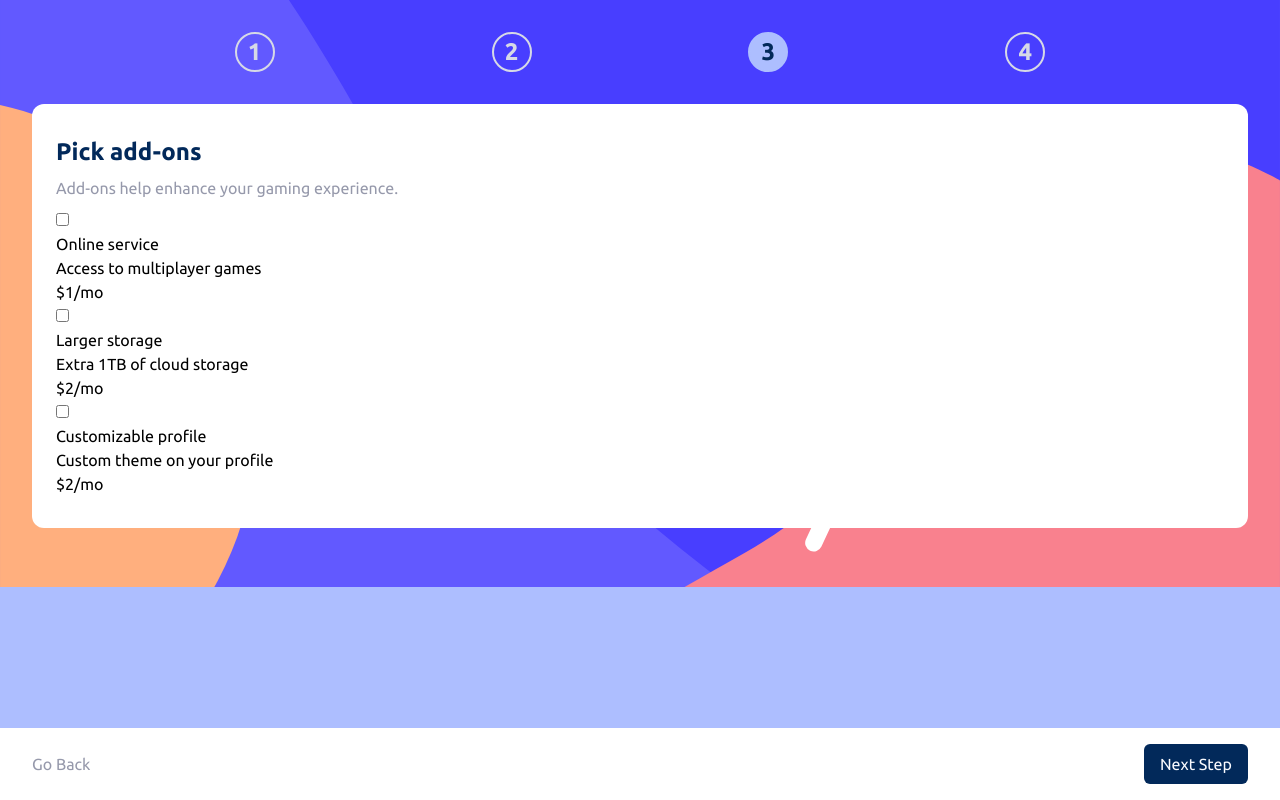
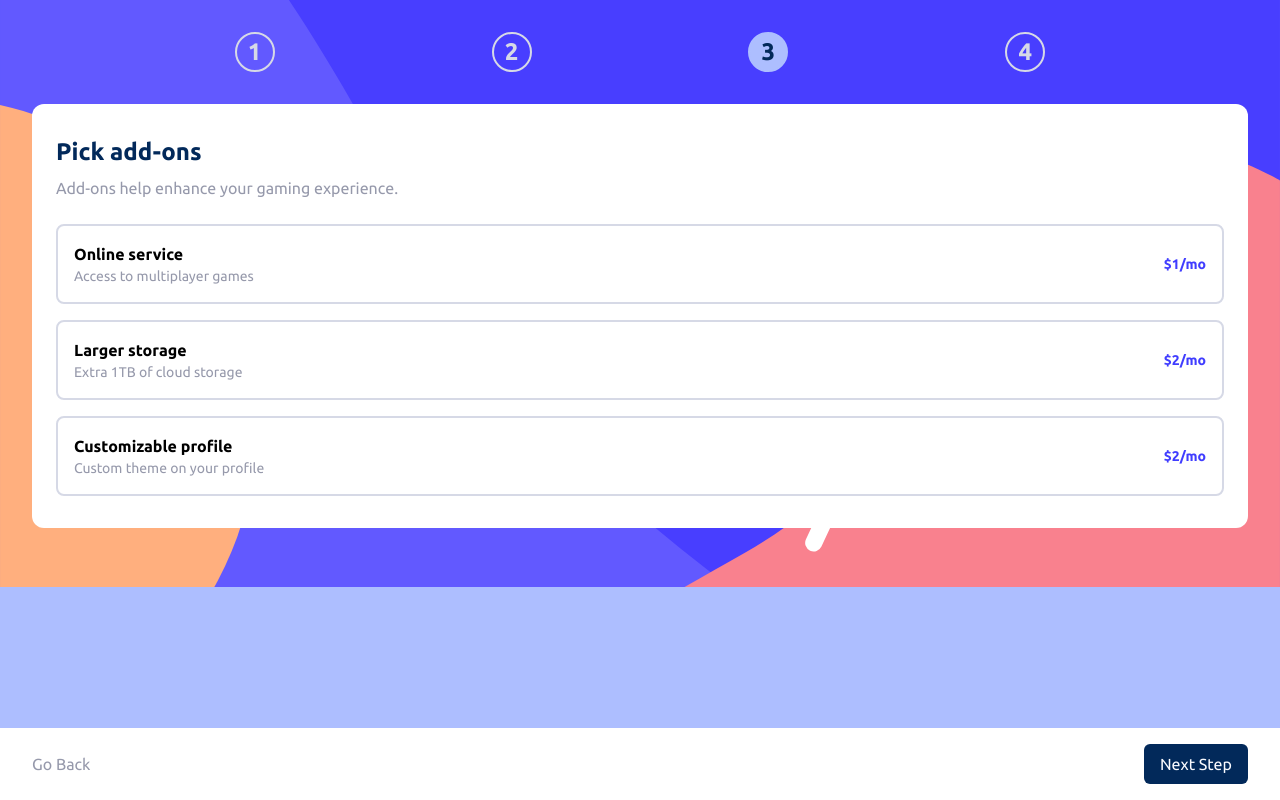
Before and after one commit to Oungseik/vue-multi-steps-form, a Vue app: page / in a window 1280 px wide. Built offline with nearby package versions, Linux system fonts and the light colour scheme.

Commit message:
feat: create form step 3

```diff
--- a/src/App.vue
+++ b/src/App.vue
@@ -67,6 +67,7 @@
             :attr="info"
             :planType="formData.planType"
             :key="info.id"
+            @check="handleSelectAddOns"
           />
         </template>
       </form>
@@ -154,6 +155,11 @@ export default {
       }
     },
 
+    handleSelectAddOns(event) {
+      this.formData.addOns[event.addOns] = event.selected;
+      console.log(this.formData.addOns);
+    },
+
     submitData() {}
   },
   computed: {
--- a/src/components/CheckBox.vue
+++ b/src/components/CheckBox.vue
@@ -1,12 +1,24 @@
 <template>
-  <div>
-    <input type="checkbox" :checked="value" ref="myCheckbox" :id="attr.id" @input="handleInput" />
-    <label :for="attr.id">
+  <div class="mt-4">
+    <input
+      class="peer hidden"
+      type="checkbox"
+      :checked="value"
+      ref="myCheckbox"
+      :id="attr.id"
+      @input="handleInput"
+    />
+    <label
+      :for="attr.id"
+      class="flex justify-between items-center border-2 border-light-gray p-4 rounded-lg peer-checked:border-purplish-blue"
+    >
       <div>
-        <p>{{ attr.title }}</p>
-        <p class="desc">{{ attr.desc }}</p>
+        <p class="font-bold">{{ attr.title }}</p>
+        <p class="desc text-sm text-cool-gray">{{ attr.desc }}</p>
       </div>
-      <p class="price">${{ attr[planType].price }}{{ attr[planType].unit }}</p>
+      <p class="text-purplish-blue font-bold text-sm">
+        ${{ attr[planType].price }}{{ attr[planType].unit }}
+      </p>
     </label>
   </div>
 </template>
@@ -17,12 +29,8 @@ export default {
   props: ["attr", "value", "price", "unit", "planType"],
   methods: {
     handleInput() {
-      this.$emit("check", { addons: this.attr.id, selected: this.$refs.myCheckbox.checked });
+      this.$emit("check", { addOns: this.attr.id, selected: this.$refs.myCheckbox.checked });
     }
-  },
-  mounted() {
-    console.log(this.attr);
-    console.log(this.price);
   }
 };
 </script>
--- a/src/components/Radio.vue
+++ b/src/components/Radio.vue
@@ -11,7 +11,7 @@
     />
     <label
       :for="attr.id"
-      class="flex gap-x-4 items-center border-2 border-light-gray rounded-lg p-3 peer-checked:border-marine-blue"
+      class="flex gap-x-4 items-center border-2 border-light-gray rounded-lg p-3 peer-checked:border-purplish-blue"
     >
       <div class="icon">
         <img :src="`/src/assets/images/${attr.icon}`" />
```
